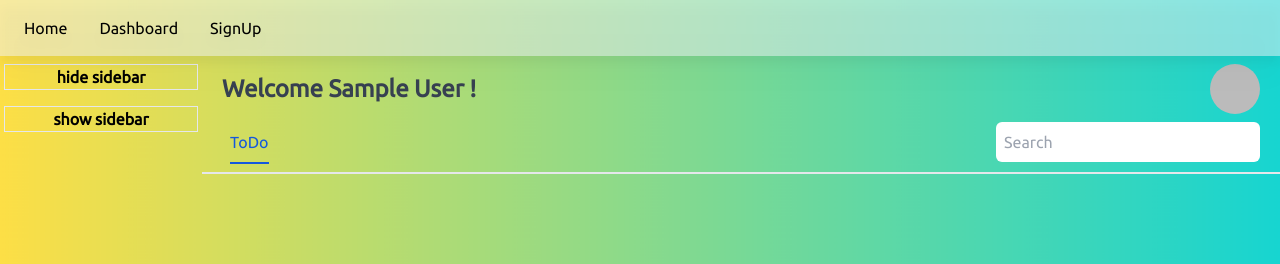
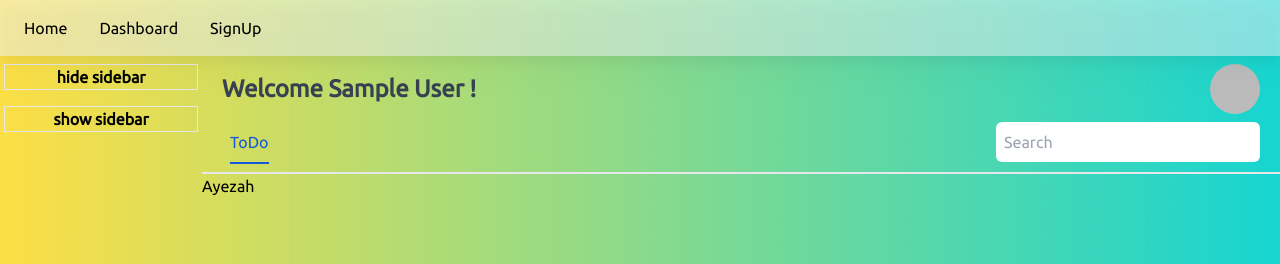
Before and after one commit to akayezahkhan/final-project, a Next.js app: page /dashboard in a window 1280 px wide. Shown: the top 264 px of the page. Built offline with nearby package versions, Linux system fonts and the light colour scheme; no server answers; sample sign-in values are in the browser's storage.

Commit message:
update bodypart

```diff
--- a/components/bodypart.js
+++ b/components/bodypart.js
@@ -1,5 +1,7 @@
 function Bodypart(props) {
-  return <div className="">{props.data.task}</div>;
+  return <div className="border-black">
+  {props.data.task}
+  Ayezah</div>;
 }
 
 export default Bodypart;
```
